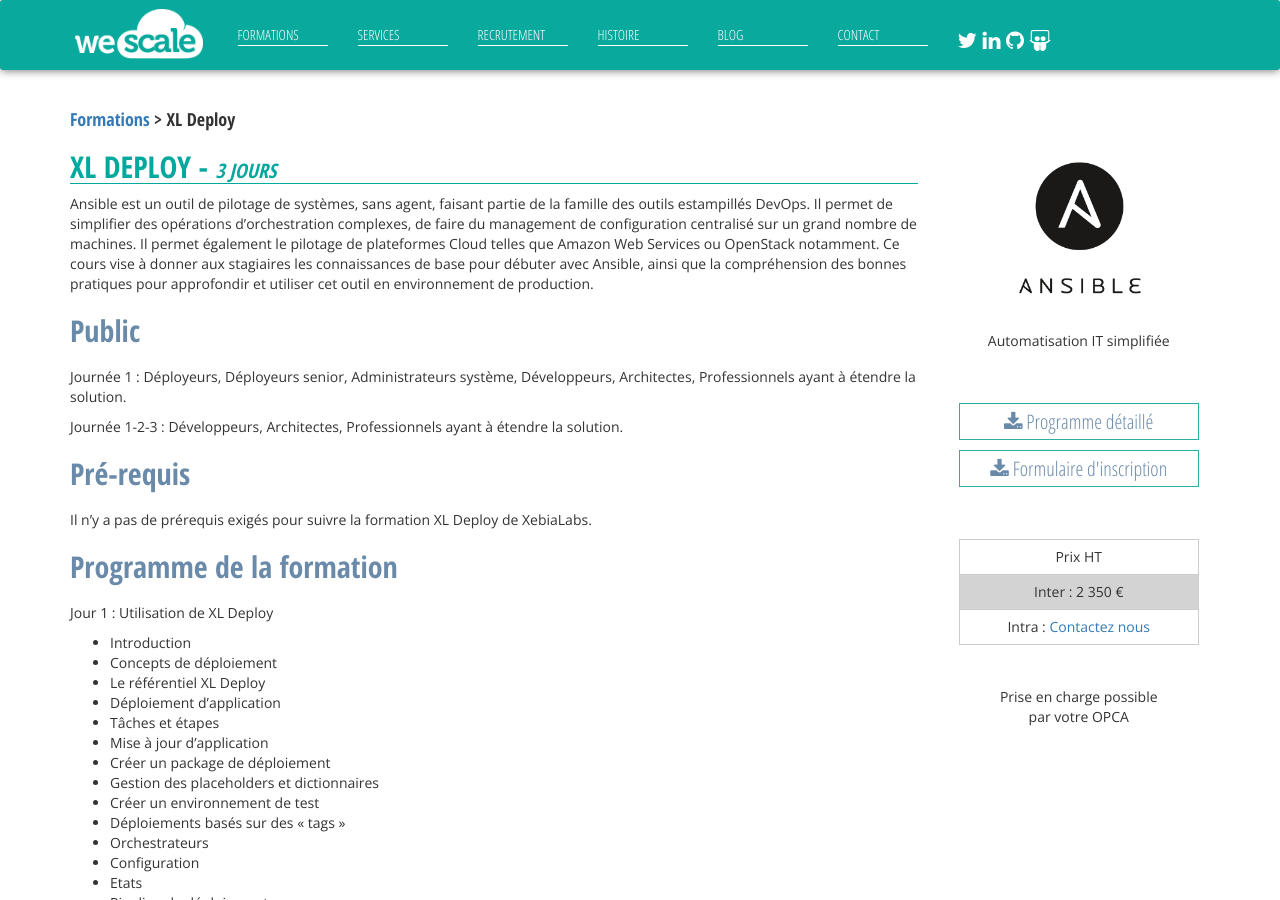
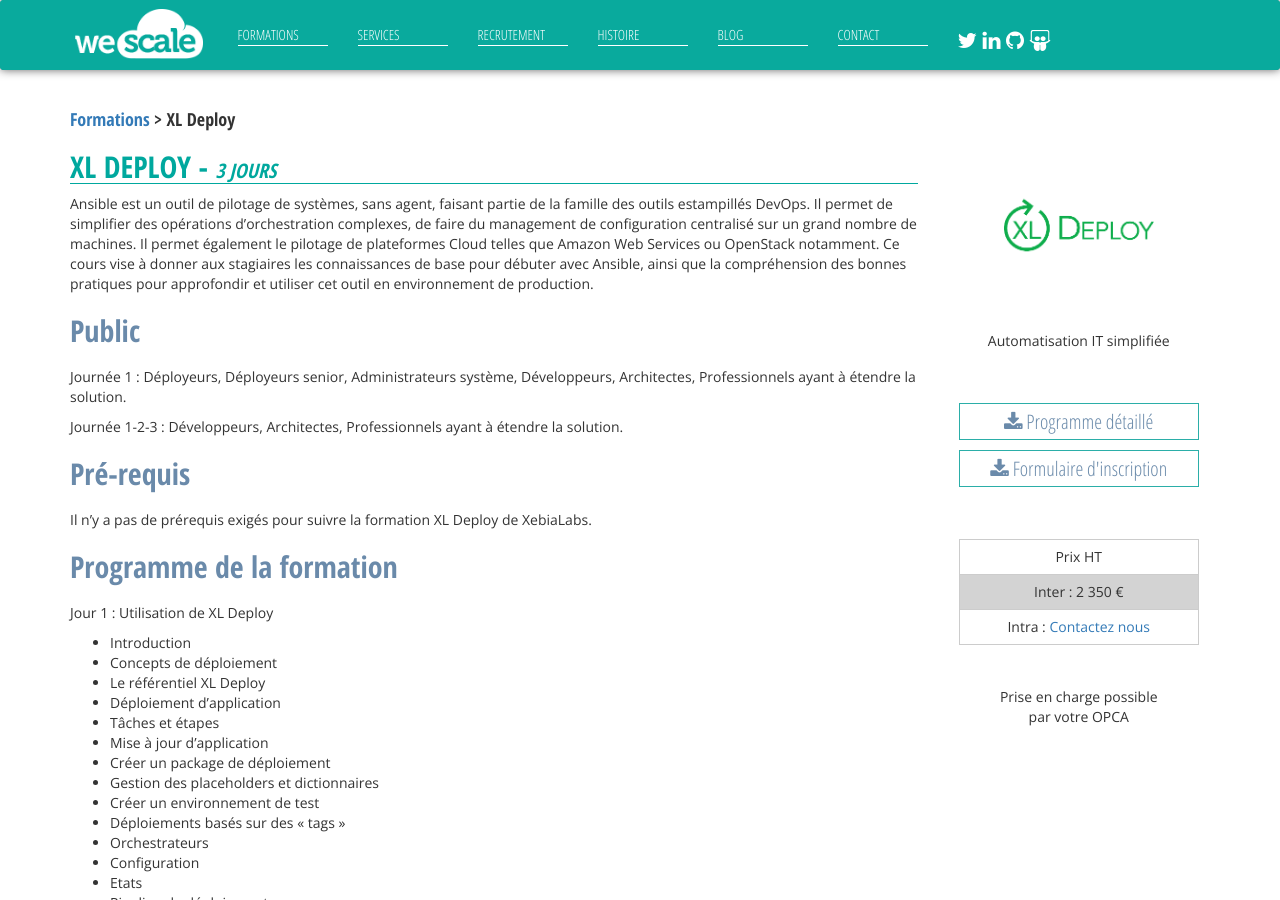
Before and after one commit to wescale/wescale-site, a Jekyll site: the page built from _formations/XL-Deploy.md, in a window 1280 px wide and 900 px high. Built offline with Jekyll 4.4.1, drawn with Linux system fonts in a browser that asks for light colours; nearby versions of some CDN libraries; comment, search, counter and statistics services are not loaded.

Commit message:
add logo xl deploy

```diff
--- a/_formations/XL-Deploy.md
+++ b/_formations/XL-Deploy.md
@@ -17,7 +17,7 @@
     la compréhension des bonnes pratiques pour
     approfondir et utiliser cet outil en
     environnement de production.
-img: /images/formations/ansible.png
+img: /images/formations/xl_deploy.png
 formateur_img: /images/wewes/carre-aurelien-maury.png
 subtitle: Automatisation IT simplifiée
 pdf: /pdf/Training-Ansible.pdf
```
